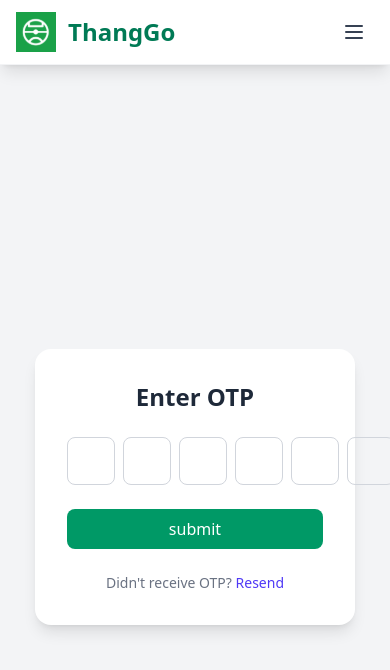
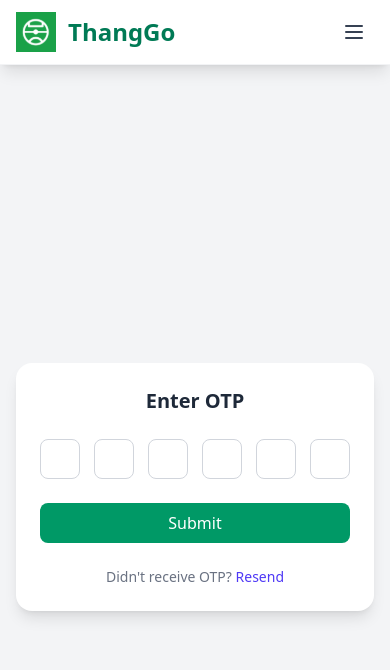
Before and after one commit to Govinda-Upadhya/futsalfrontend, a React (Vite) app: page /user/booking/OTP in a window 390 px wide. Shown: the top 670 px of the page. Built offline with nearby package versions, Linux system fonts and the light colour scheme.

Commit message:
made the otp responsive

```diff
--- a/src/components/otp/opt.tsx
+++ b/src/components/otp/opt.tsx
@@ -5,6 +5,7 @@ import { useSelector } from "react-redux";
 import { RootState } from "../../store";
 import { useNavigate } from "react-router-dom";
 import { Bounce, ToastContainer, toast } from "react-toastify";
+
 export default function OtpPage(): JSX.Element {
   const [submitting, setSubmiting] = useState(false);
   const [otp, setOtp] = useState<string[]>(["", "", "", "", "", ""]);
@@ -13,14 +14,14 @@ export default function OtpPage(): JSX.Element {
   const bookingId = useSelector((state: RootState) => state.auth.booking_id);
   const inputRefs = useRef<(HTMLInputElement | null)[]>([]);
   const navigate = useNavigate();
+
   const handleChange = (e: ChangeEvent<HTMLInputElement>, idx: number) => {
-    const value = e.target.value.replace(/\D/g, ""); // only digits
+    const value = e.target.value.replace(/\D/g, "");
     if (!value) return;
     const newOtp = [...otp];
-    newOtp[idx] = value[0]; // take only first digit
+    newOtp[idx] = value[0];
     setOtp(newOtp);
 
-    // Move focus to next input
     if (idx < 5) inputRefs.current[idx + 1]?.focus();
   };
 
@@ -30,7 +31,6 @@ export default function OtpPage(): JSX.Element {
   ) => {
     if (e.key === "Backspace") {
       e.preventDefault();
-
       const newOtp = [...otp];
       if (newOtp[idx]) {
         newOtp[idx] = "";
@@ -50,7 +50,6 @@ export default function OtpPage(): JSX.Element {
       return;
     }
     const otpCode = otp.join("");
-    console.log(otpCode);
     setSubmiting(true);
     try {
       const res = await axios.post(
@@ -60,44 +59,42 @@ export default function OtpPage(): JSX.Element {
       );
 
       if (res.status === 200) {
-        console.log("booking Id", bookingId);
         setSubmiting(false);
-
         setTimeout(() => {
           navigate(`/users/booking/${bookingId}`);
         }, 2000);
       }
     } catch (error: any) {
       setSubmiting(false);
-
       if (error.response) {
-        // Server responded with a non-2xx status
         toast.error(error.response.data.message || "Verification failed");
       } else {
-        // Network error or request not sent
         toast.error("Something went wrong. Please try again.");
       }
     }
+  };
 
-    // TODO: Send OTP to backend for verification
-  };
   async function handleResend() {
-    const res = await axios.post(`${base_url}/users/resendotp`);
-    if (res.status == 200) {
-      alert("otp in send to your email");
+    const res = await axios.post(`${base_url}/users/resendotp`, {
+      email,
+      bookingId,
+    });
+    if (res.status === 200) {
+      toast.success("OTP has been sent to your email");
     } else {
-      alert("error");
+      toast.error("Error resending OTP");
     }
   }
 
   return (
-    <div className="flex items-center justify-center min-h-screen bg-gray-100">
-      <div className="bg-white p-8 rounded-2xl shadow-lg w-80 sm:w-96">
-        <h2 className="text-2xl font-semibold text-center mb-6 text-gray-800">
+    <div className="flex items-center justify-center min-h-screen bg-gray-100 px-4">
+      <div className="bg-white p-6 sm:p-8 rounded-2xl shadow-lg w-full max-w-sm sm:max-w-md lg:max-w-lg">
+        <h2 className="text-xl sm:text-2xl font-semibold text-center mb-6 text-gray-800">
           Enter OTP
         </h2>
         <form onSubmit={handleSubmit} className="flex flex-col gap-6">
-          <div className="flex justify-between gap-2">
+          {/* OTP Inputs */}
+          <div className="flex justify-between gap-2 sm:gap-3">
             {otp.map((digit, idx) => (
               <input
                 key={idx}
@@ -108,22 +105,27 @@ export default function OtpPage(): JSX.Element {
                 onChange={(e) => handleChange(e, idx)}
                 onKeyDown={(e) => handleKeyDown(e, idx)}
                 ref={(el) => (inputRefs.current[idx] = el)}
-                className="w-12 h-12 text-center text-xl border border-gray-300 rounded-lg focus:outline-none focus:ring-2 focus:ring-indigo-500"
+                className="w-10 h-10 sm:w-12 sm:h-12 text-center text-lg sm:text-xl border border-gray-300 rounded-lg focus:outline-none focus:ring-2 focus:ring-indigo-500"
               />
             ))}
           </div>
+
+          {/* Submit Button */}
           <button
             type="submit"
-            className="bg-emerald-600 text-white py-2 rounded-lg font-medium hover:bg-emerald-700 transition-colors"
+            disabled={submitting}
+            className="bg-emerald-600 text-white py-2 rounded-lg font-medium hover:bg-emerald-700 transition-colors disabled:opacity-50"
           >
-            {submitting ? "verifying" : "submit"}
+            {submitting ? "Verifying..." : "Submit"}
           </button>
         </form>
+
+        {/* Message */}
         {message && (
-          <p className="mt-4 text-center text-green-600 font-medium">
-            {message}
-          </p>
+          <p className="mt-4 text-center text-red-600 font-medium">{message}</p>
         )}
+
+        {/* Resend */}
         <p className="mt-6 text-center text-gray-500 text-sm">
           Didn't receive OTP?{" "}
           <button
@@ -134,16 +136,15 @@ export default function OtpPage(): JSX.Element {
           </button>
         </p>
       </div>
+
+      {/* Toasts */}
       <ToastContainer
         position="top-right"
-        autoClose={5000}
+        autoClose={4000}
         hideProgressBar={false}
-        newestOnTop={false}
-        closeOnClick={false}
-        rtl={false}
-        pauseOnFocusLoss
+        closeOnClick
+        pauseOnHover
         draggable
-        pauseOnHover
         theme="light"
         transition={Bounce}
       />
```
